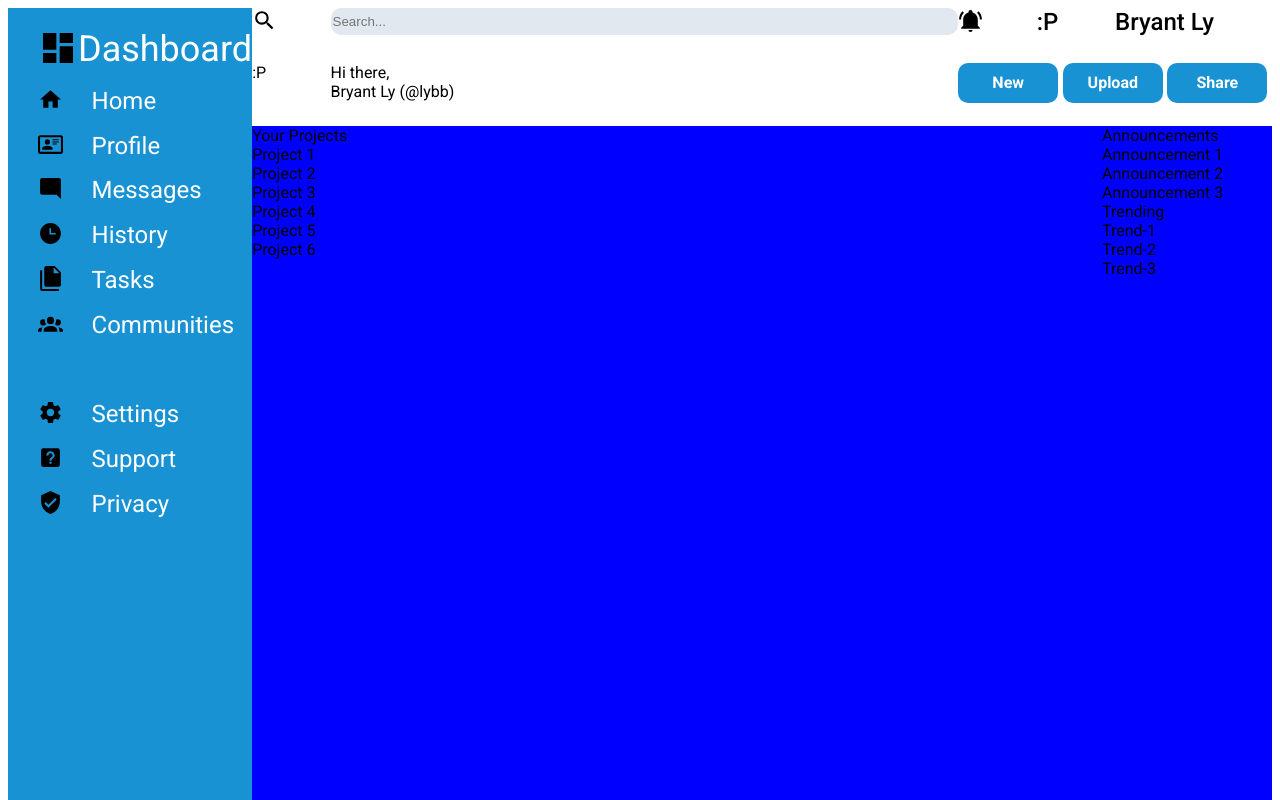
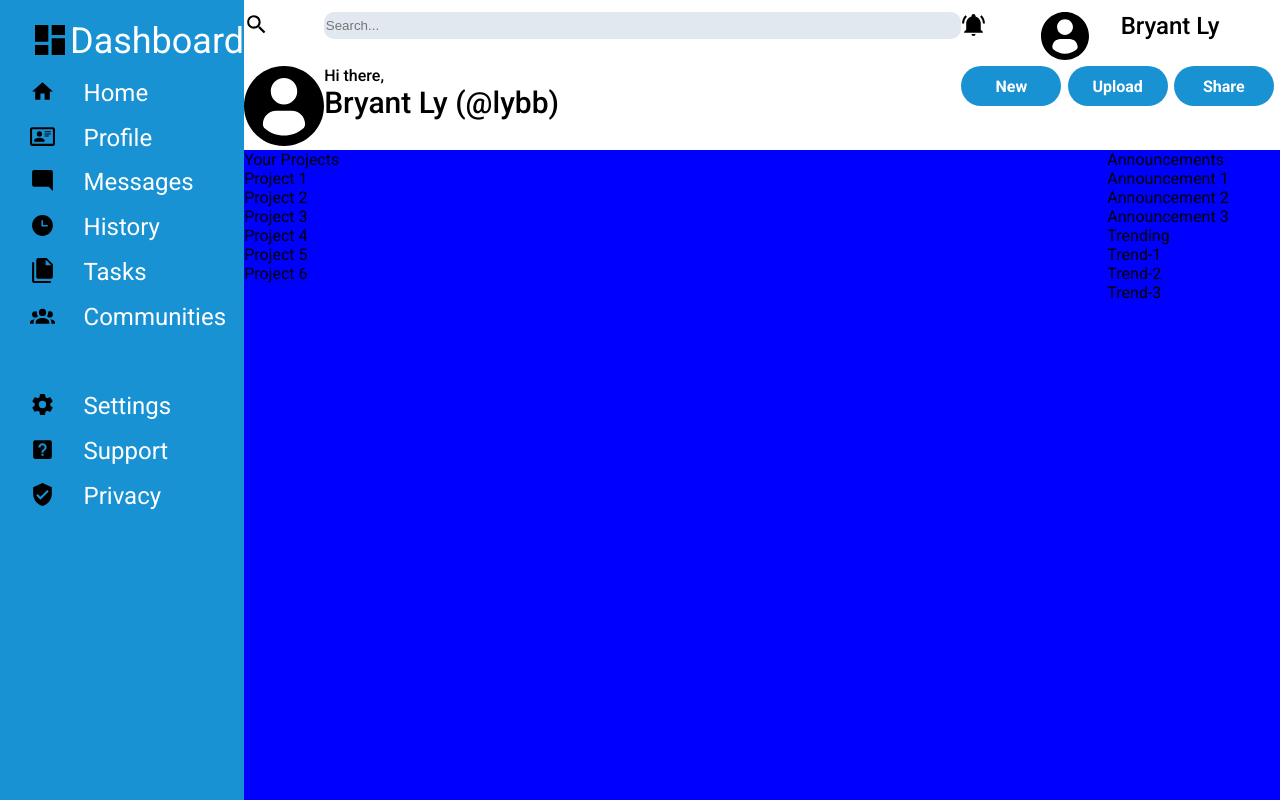
Before and after one commit to lybb-web/dashboard, a plain HTML site: page index.html in a window 1280 px wide. Shown: the top 800 px of the page. Drawn offline with Linux system fonts and the light colour scheme.

Commit message:
Filled in header with icons and properly fonted text

```diff
--- a/index.html
+++ b/index.html
@@ -33,12 +33,12 @@
                     <div id="search-icon"><img  class="sidebar-icon" src="icons/search.svg" alt="Search Icon"></div>
                     <input id="search-bar" type="text" placeholder="Search...">
                     <div id="notifcation-button"><img src="icons/notification.svg" alt="Notification Icon" class="sidebar-icon"></div>
-                    <div id="profile-icon-button">:P</div>
+                    <div id="profile-icon-button"><img src="icons/profile-icon.svg" alt="Profile Icon" id="top-profile"> </div>
                     <div id="header-name">Bryant Ly</div>
                 </div>
 
                 <div id="header-bottom-row">
-                    <div id="profile-picture">:P</div>
+                    <div id="profile-picture"><img src="icons/profile-icon.svg" alt="Profile Icon" id="bottom-profile"></div>
                     <div id="welcome-message">
                         <div id="greeting">Hi there,</div>
                         <div id="user-identification">Bryant Ly (@lybb)</div>
--- a/styles.css
+++ b/styles.css
@@ -1,14 +1,16 @@
 body {
     /* height: 100vw; */
     /* background-color: pink; */
+    height: 100%;
     display: grid;
     grid-template-columns: 1fr 5fr;
     font-family: "Roboto";
+    margin: 0px;
 }
 
 
 #sidebar {
-    height: 100vw;
+    height: 100%;
     background-color: #1992d4;
     color: white;
     font-size: 24px;
@@ -44,6 +46,7 @@ body {
 
 #header {
     display: grid;
+    font-weight: 500;
     /* grid-template-columns: 1fr 8fr 4fr; */
 }
 
@@ -51,7 +54,7 @@ body {
     display: grid;
     grid-template-columns: 1fr 8fr 1fr 1fr 2fr;
     font-size: 24px;
-    font-weight: 500;
+    margin-top: 0.5em;
 }
 
 #search-bar {
@@ -63,11 +66,26 @@ body {
 
 }
 
+#top-profile {
+    height: 2em;
+    width: auto;
+
+}
+
+#bottom-profile {
+    height: 5em;
+    width: auto;
+}
+
 
 
 #header-bottom-row {
     display: grid;
     grid-template-columns: 1fr 8fr 4fr;
+}
+
+#user-identification {
+    font-size: 30px;
 }
 
 #header-buttons {
@@ -84,7 +102,7 @@ button {
     height: 40px;
     width: 100px;
     border: none;
-    border-radius: 10px;
+    border-radius: 25px;
 }
 
 #body {
```
Also changed, not shown: icons/profile-icon.svg (added).
